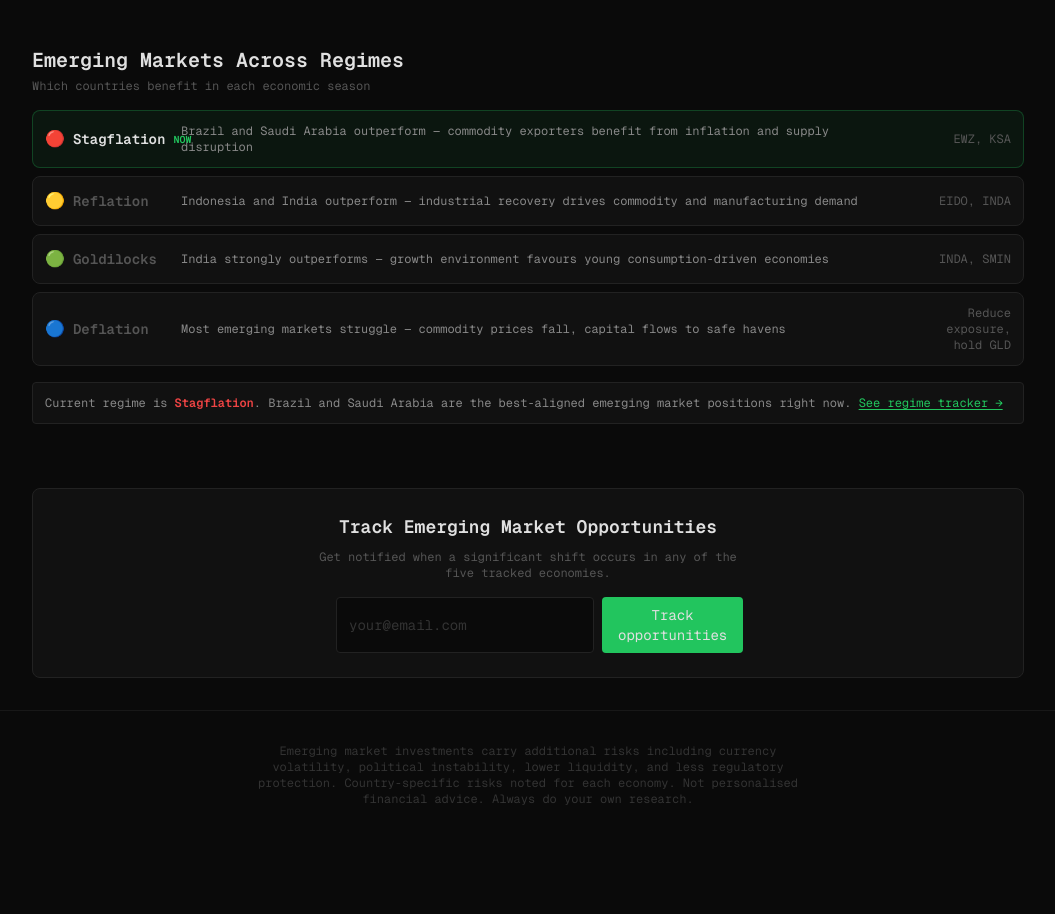
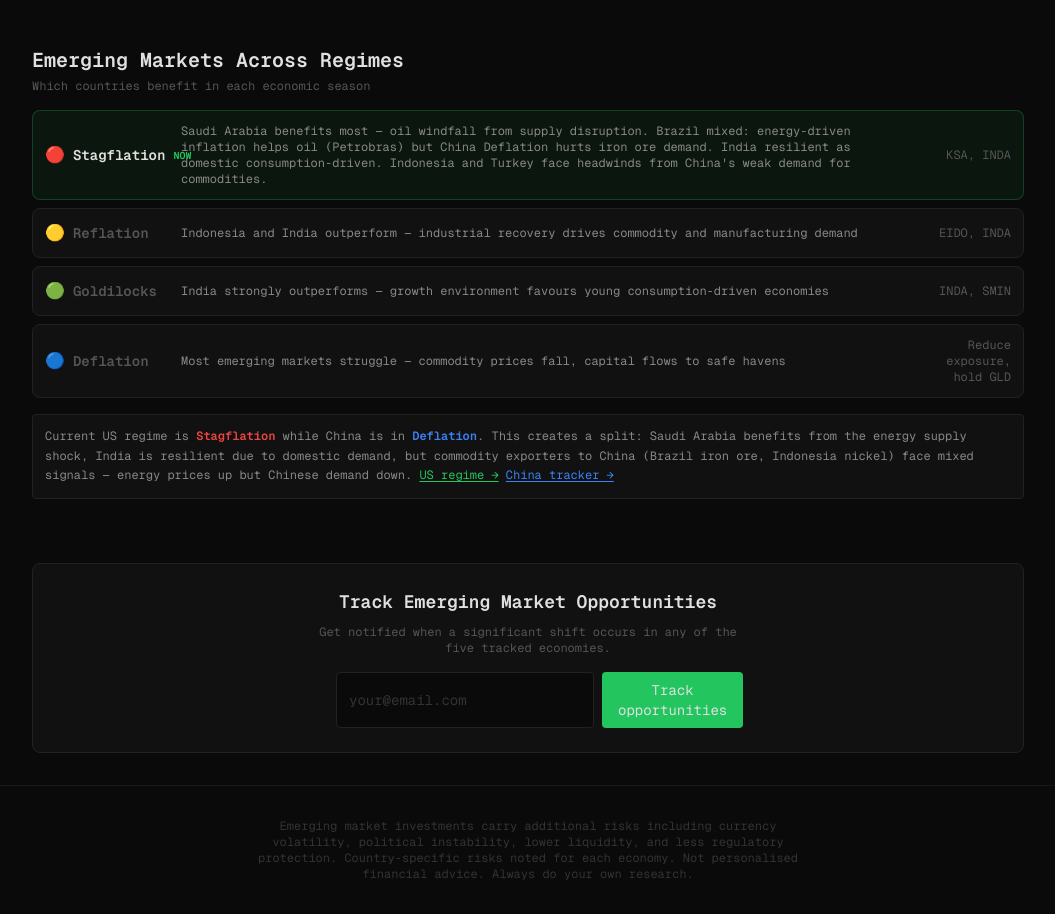
Before and after one commit to lucasr0drigues9/macro-pulse, a Next.js app in the folder macro-pulse/frontend/: page /emerging-markets in a window 1280 px wide. Shown: the part 1980-2894 px from the top of the page, without its empty margins (112-1167 px from the left). Before the commit the page ends 2819 px from the top, so only its background shows below. Built offline with nearby package versions, Linux system fonts and the light colour scheme.

Commit message:
Account for China Deflation in EM regime alignment — splits commodity thesis

```diff
--- a/macro-pulse/frontend/src/app/emerging-markets/page.tsx
+++ b/macro-pulse/frontend/src/app/emerging-markets/page.tsx
@@ -246,9 +246,10 @@ export default function EmergingMarketsPage() {
         </div>
 
         <div className="p-3 rounded bg-[#111] border border-[#222]">
-          <p className="text-xs text-[#888]">
-            Current regime is <span className="text-[#ef4444] font-bold">Stagflation</span>. Brazil and Saudi Arabia are the best-aligned emerging market positions right now.{" "}
-            <Link href="/regimetracker" className="underline underline-offset-2 hover:text-[#e0e0e0]" style={{ color: ACCENT }}>See regime tracker →</Link>
+          <p className="text-xs text-[#888] leading-relaxed">
+            Current US regime is <span className="text-[#ef4444] font-bold">Stagflation</span> while China is in <span className="text-[#3b82f6] font-bold">Deflation</span>. This creates a split: Saudi Arabia benefits from the energy supply shock, India is resilient due to domestic demand, but commodity exporters to China (Brazil iron ore, Indonesia nickel) face mixed signals — energy prices up but Chinese demand down.{" "}
+            <Link href="/regimetracker" className="underline underline-offset-2 hover:text-[#e0e0e0]" style={{ color: ACCENT }}>US regime →</Link>{" "}
+            <Link href="/china" className="underline underline-offset-2 hover:text-[#e0e0e0]" style={{ color: "#3b82f6" }}>China tracker →</Link>
           </p>
         </div>
       </section>
--- a/macro-pulse/frontend/src/lib/emergingData.ts
+++ b/macro-pulse/frontend/src/lib/emergingData.ts
@@ -248,8 +248,8 @@ export const regimeAlignment = [
     regime: "Stagflation",
     emoji: "\uD83D\uDD34",
     current: true,
-    performance: "Brazil and Saudi Arabia outperform — commodity exporters benefit from inflation and supply disruption",
-    bestETFs: "EWZ, KSA",
+    performance: "Saudi Arabia benefits most — oil windfall from supply disruption. Brazil mixed: energy-driven inflation helps oil (Petrobras) but China Deflation hurts iron ore demand. India resilient as domestic consumption-driven. Indonesia and Turkey face headwinds from China's weak demand for commodities.",
+    bestETFs: "KSA, INDA",
   },
   {
     regime: "Reflation",
```
